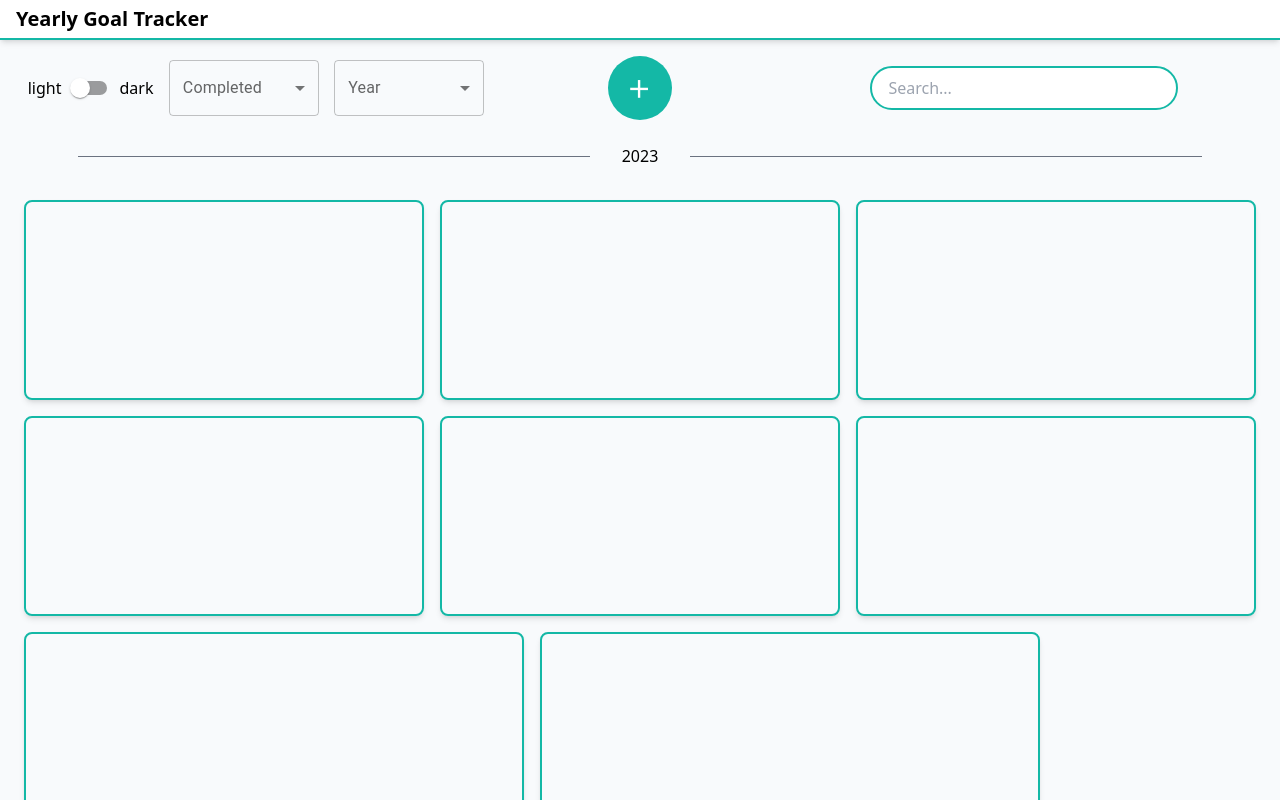
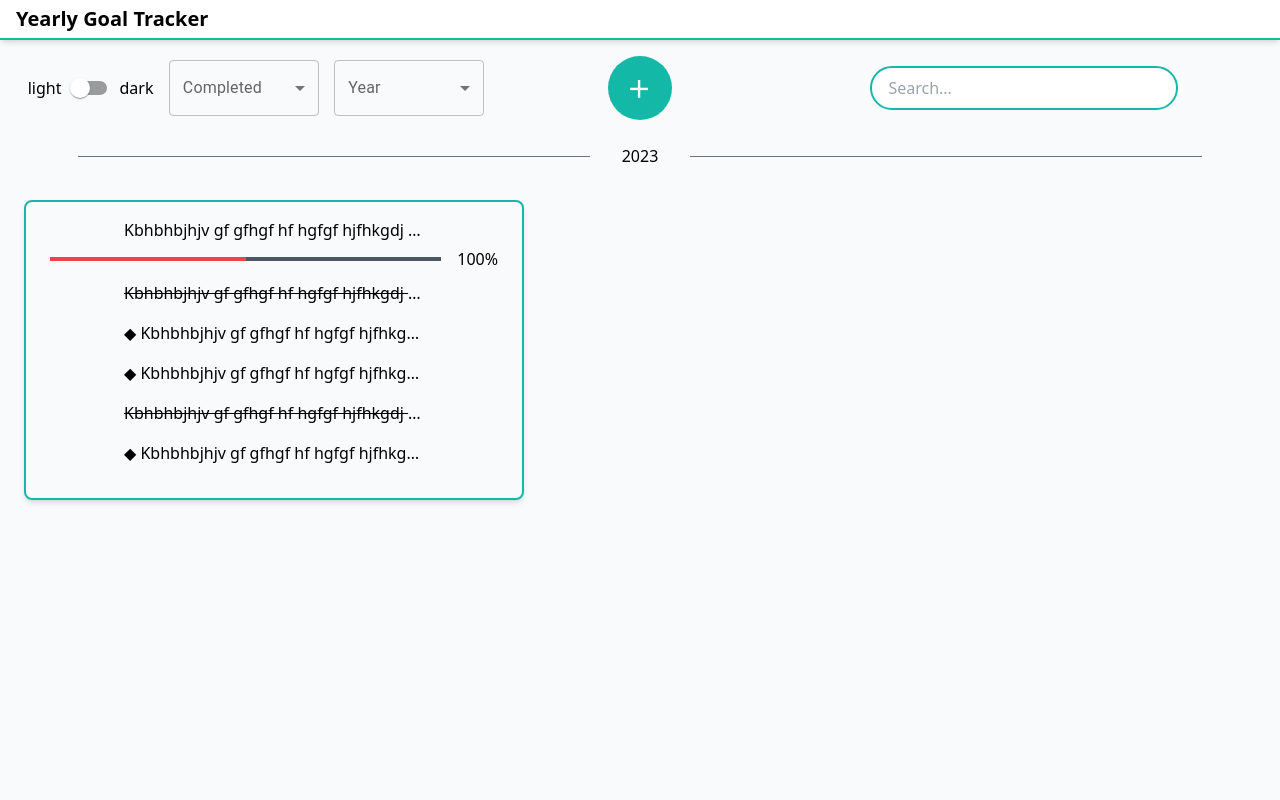
Before and after one commit to oOFaYOo/Yearly-goal-tracker, a React (Create React App) app: page / in a window 1280 px wide. Built offline with nearby package versions, Linux system fonts and the light colour scheme; the HTML template or start-up script is replaced by a standard one.

Commit message:
add GoalEditingPanel

```diff
--- a/src/components/GoalCreationPanel/index.tsx
+++ b/src/components/GoalCreationPanel/index.tsx
@@ -4,10 +4,12 @@ import DeleteOutlineIcon from '@mui/icons-material/DeleteOutline';
 
 const GoalCreationPanel = ({state, closeFunction}:{ state: boolean, closeFunction: React.Dispatch<React.SetStateAction<boolean>>}) => {
 
-    return state ? (
-        <div onClick={()=>closeFunction(false)} className='absolute flex justify-center items-center z-10 bg-black/60 h-full w-full'>
-            <form className='w-[35vw] z-20 h-[80vh] border-r-[24px] min-w-[400px] bg-slate-100 rounded
-            border-teal-500 shadow-md flex flex-col py-12 px-4 gap-y-4'>
+    return state ? ( <div className='absolute h-[100vh] w-[100vw] flex justify-center items-center'>
+            <div onClick={()=> {
+                closeFunction(false)
+            }}  className='flex justify-center items-center z-10 bg-black/60 h-full w-full'></div>
+            <form className='w-[35vw] absolute z-20 h-[80vh] border-r-[24px] min-w-[400px] bg-slate-100 rounded
+            border-teal-500 shadow-md flex flex-col pb-6 pt-12 px-4 gap-y-4'>
                 <div className='flex justify-between'>
                 <input name={'goal'} className='flex grow mr-2 p-2 rounded' type={'text'} placeholder={'Goal...'}/>
                 <input name={'date'} className='w-[100px] p-2 rounded' type={'number'} min={1950} defaultValue={new Date().getFullYear()} placeholder={'Year...'}/>
@@ -31,6 +33,9 @@ const GoalCreationPanel = ({state, closeFunction}:{ state: boolean, closeFunctio
                         <input className='rounded outline-none p-2 w-full' name={'step'} type={'text'} placeholder={'Step...'}/>
                     </div>
                 </div>
+                <div className='flex justify-center'>
+                <button className='hover:scale-105 active:scale-100 h-[40px] rounded w-[100px] bg-teal-500' type={'submit'}>Add</button>
+                </div>
             </form>
         </div>
     ) : null
--- /dev/null
+++ b/src/components/GoalEditingPanel/index.tsx
@@ -0,0 +1,42 @@
+import React from "react";
+import CheckCircleOutlineIcon from '@mui/icons-material/CheckCircleOutline';
+
+const GoalEditingPanel = ({state, closeFunction}:{ state: boolean, closeFunction: React.Dispatch<React.SetStateAction<boolean>>}) => {
+
+    return state ? ( <div className='absolute h-[100vh] w-[100vw] flex justify-center items-center'>
+        <div onClick={()=> {
+            closeFunction(false)
+        }}  className='flex justify-center items-center z-10 bg-black/60 h-full w-full'></div>
+            <form className='w-[35vw] absolute z-20 h-[80vh] border-r-[24px] min-w-[400px] bg-slate-100 rounded
+            border-teal-500 shadow-md flex flex-col pb-6 pt-12 px-4 gap-y-4'>
+                <div className='flex justify-between'>
+                    <p className='w-full p-2'>JJJjhkhkjhkh kjhkjhkhk kjhkhkjhkjhk ghghgjgj jggjgjgj kjhkhkjhkhk hkjhkhkh</p>
+                </div>
+                <div className='flex justify-between items-center'>
+                    <div className='h-[1px] w-[30%] bg-gray-500'/>
+                    Steps to achieve
+                    <div className='h-[1px] w-[30%] bg-gray-500'/>
+                </div>
+                <div className='overflow-y-auto flex flex-col w-full gap-y-4'>
+                    <div className='flex item-center flex-row'>
+                        <div className='pt-1.5'>
+                            <CheckCircleOutlineIcon className='mr-2 hover:text-green-600 text-black/20 hover:cursor-pointer hover:scale-105 active:scale-100'/>
+                        </div>
+                        <div className='p-2 w-full'>Ghfkdjfh ghgjhgjhgjh jhgjhgjhgjhg jhgjhgjhgjhgj jhgjhgjh dkfhkdjhfk ппоппорпорпо орпорпопопопо орпорпорпо kjdhfkjfhk ksdjfhk</div>
+                    </div>
+                    <div className='flex item-center flex-row'>
+                        <div className='pt-1.5'>
+                            <CheckCircleOutlineIcon className='mr-2 text-green-600 text-black/20 hover:cursor-pointer hover:scale-105 active:scale-100'/>
+                        </div>
+                        <div className='underline p-2 w-full'>Ghfkdjfh ghgjhgjhgjh jhgjhgjhgjhg jhgjhgjhgjhgj jhgjhgjh dkfhkdjhfk ппоппорпорпо орпорпопопопо орпорпорпо kjdhfkjfhk ksdjfhk</div>
+                    </div>
+                </div>
+                <div className='flex justify-center'>
+                <button className='hover:scale-105 active:scale-100 h-[40px] rounded w-[100px] bg-teal-500' type={'submit'}>Confirm</button>
+                </div>
+            </form>
+       </div>
+    ) : null
+};
+
+export default GoalEditingPanel;
--- a/src/components/Tile/index.tsx
+++ b/src/components/Tile/index.tsx
@@ -1,12 +1,124 @@
 import React from "react";
+import {Tooltip} from "@mui/material";
 
-const Tile = () => {
+const Tile = ({
+                  name,
+                  steps,
+                  onClick
+              }: { name: string, steps: string[], onClick: React.Dispatch<React.SetStateAction<boolean>> }) => {
 
     return (
         <div
-            className='flex shadow-md justify-center items-center grow min-w-[300px]
-             max-w-[500px] h-[200px] rounded-lg border-2 border-teal-500'>
-
+            className='hover:bg-white cursor-pointer flex shadow-md justify-between flex-col items-center grow min-w-[300px]
+             max-w-[500px] h-[300px] rounded-lg border-2 border-teal-500 p-4' onClick={() => onClick(true)}>
+            <Tooltip title={'Kbhbhbjhjv gf gfhgf hf hgfgfhfhgfhgfh hfhfhgfhgfhg'} arrow placement={"top"}>
+                <p style={{
+                    textOverflow: 'ellipsis',
+                    overflow: 'hidden',
+                    whiteSpace: 'nowrap',
+                }}
+                   className={'max-w-[300px]'}>
+                    {'Kbhbhbjhjv gf gfhgf hf hgfgf hjfhkgdj hdkjfhg kdjfhgkjdfhgkj dfh gkjdh kdjh kjdggf jhfhgfhgfh hfhfhgfhgfhg'}
+                </p>
+            </Tooltip>
+            <div className={'px-2 flex-row justify-between items-center flex h-[36px] w-full'}>
+                <div className='h-1 mr-4 w-full bg-gray-600'>
+                    <div className='h-full bg-red-500' style={{width: '50%'}}></div>
+                </div>
+                <p>100%</p>
+            </div>
+            <div className={'items-center grow py-1 flex max-h-[205px] w-full flex flex-col gap-y-1 overflow-y-auto'}>
+                <Tooltip title={'Kbhbhbjhjv gf gfhgf hf hgfgfhfhgfhgfh hfhfhgfhgfhg'} arrow placement={"top"}>
+                    <p style={{
+                        textOverflow: 'ellipsis',
+                        overflow: 'hidden',
+                        whiteSpace: 'nowrap',
+                    }}
+                       className={'max-w-[300px] min-h-[36px] line-through'}>
+                        {'Kbhbhbjhjv gf gfhgf hf hgfgf hjfhkgdj hdkjfhg kdjfhgkjdfhgkj dfh gkjdh kdjh kjdggf jhfhgfhgfh hfhfhgfhgfhg'}
+                    </p>
+                </Tooltip>
+                <Tooltip title={'Kbhbhbjhjv gf gfhgf hf hgfgfhfhgfhgfh hfhfhgfhgfhg'} arrow placement={"top"}>
+                    <p style={{
+                        textOverflow: 'ellipsis',
+                        overflow: 'hidden',
+                        whiteSpace: 'nowrap',
+                    }}
+                       className={'max-w-[300px] min-h-[36px]'}>
+                        {'◆ Kbhbhbjhjv gf gfhgf hf hgfgf hjfhkgdj hdkjfhg kdjfhgkjdfhgkj dfh gkjdh kdjh kjdggf jhfhgfhgfh hfhfhgfhgfhg'}
+                    </p>
+                </Tooltip>
+                <Tooltip title={'Kbhbhbjhjv gf gfhgf hf hgfgfhfhgfhgfh hfhfhgfhgfhg'} arrow placement={"top"}>
+                    <p style={{
+                        textOverflow: 'ellipsis',
+                        overflow: 'hidden',
+                        whiteSpace: 'nowrap',
+                    }}
+                       className={'max-w-[300px] min-h-[36px]'}>
+                        {'◆ Kbhbhbjhjv gf gfhgf hf hgfgf hjfhkgdj hdkjfhg kdjfhgkjdfhgkj dfh gkjdh kdjh kjdggf jhfhgfhgfh hfhfhgfhgfhg'}
+                    </p>
+                </Tooltip>
+                <Tooltip title={'Kbhbhbjhjv gf gfhgf hf hgfgfhfhgfhgfh hfhfhgfhgfhg'} arrow placement={"top"}>
+                    <p style={{
+                        textOverflow: 'ellipsis',
+                        overflow: 'hidden',
+                        whiteSpace: 'nowrap',
+                    }}
+                       className={'max-w-[300px] min-h-[36px] line-through'}>
+                        {'Kbhbhbjhjv gf gfhgf hf hgfgf hjfhkgdj hdkjfhg kdjfhgkjdfhgkj dfh gkjdh kdjh kjdggf jhfhgfhgfh hfhfhgfhgfhg'}
+                    </p>
+                </Tooltip>
+                <Tooltip title={'Kbhbhbjhjv gf gfhgf hf hgfgfhfhgfhgfh hfhfhgfhgfhg'} arrow placement={"top"}>
+                    <p style={{
+                        textOverflow: 'ellipsis',
+                        overflow: 'hidden',
+                        whiteSpace: 'nowrap',
+                    }}
+                       className={'max-w-[300px] min-h-[36px]'}>
+                        {'◆ Kbhbhbjhjv gf gfhgf hf hgfgf hjfhkgdj hdkjfhg kdjfhgkjdfhgkj dfh gkjdh kdjh kjdggf jhfhgfhgfh hfhfhgfhgfhg'}
+                    </p>
+                </Tooltip>
+                <Tooltip title={'Kbhbhbjhjv gf gfhgf hf hgfgfhfhgfhgfh hfhfhgfhgfhg'} arrow placement={"top"}>
+                    <p style={{
+                        textOverflow: 'ellipsis',
+                        overflow: 'hidden',
+                        whiteSpace: 'nowrap',
+                    }}
+                       className={'max-w-[300px] min-h-[36px]'}>
+                        {'◆ Kbhbhbjhjv gf gfhgf hf hgfgf hjfhkgdj hdkjfhg kdjfhgkjdfhgkj dfh gkjdh kdjh kjdggf jhfhgfhgfh hfhfhgfhgfhg'}
+                    </p>
+                </Tooltip>
+                <Tooltip title={'Kbhbhbjhjv gf gfhgf hf hgfgfhfhgfhgfh hfhfhgfhgfhg'} arrow placement={"top"}>
+                    <p style={{
+                        textOverflow: 'ellipsis',
+                        overflow: 'hidden',
+                        whiteSpace: 'nowrap',
+                    }}
+                       className={'max-w-[300px] min-h-[36px] line-through'}>
+                        {'Kbhbhbjhjv gf gfhgf hf hgfgf hjfhkgdj hdkjfhg kdjfhgkjdfhgkj dfh gkjdh kdjh kjdggf jhfhgfhgfh hfhfhgfhgfhg'}
+                    </p>
+                </Tooltip>
+                <Tooltip title={'Kbhbhbjhjv gf gfhgf hf hgfgfhfhgfhgfh hfhfhgfhgfhg'} arrow placement={"top"}>
+                    <p style={{
+                        textOverflow: 'ellipsis',
+                        overflow: 'hidden',
+                        whiteSpace: 'nowrap',
+                    }}
+                       className={'max-w-[300px] min-h-[36px]'}>
+                        {'◆ Kbhbhbjhjv gf gfhgf hf hgfgf hjfhkgdj hdkjfhg kdjfhgkjdfhgkj dfh gkjdh kdjh kjdggf jhfhgfhgfh hfhfhgfhgfhg'}
+                    </p>
+                </Tooltip>
+                <Tooltip title={'Kbhbhbjhjv gf gfhgf hf hgfgfhfhgfhgfh hfhfhgfhgfhg'} arrow placement={"top"}>
+                    <p style={{
+                        textOverflow: 'ellipsis',
+                        overflow: 'hidden',
+                        whiteSpace: 'nowrap',
+                    }}
+                       className={'max-w-[300px] min-h-[36px]'}>
+                        {'◆ Kbhbhbjhjv gf gfhgf hf hgfgf hjfhkgdj hdkjfhg kdjfhgkjdfhgkj dfh gkjdh kdjh kjdggf jhfhgfhgfh hfhfhgfhgfhg'}
+                    </p>
+                </Tooltip>
+            </div>
         </div>
     )
 }
--- a/src/pages/Main/index.tsx
+++ b/src/pages/Main/index.tsx
@@ -2,14 +2,17 @@ import React, {useState} from 'react';
 import Tile from "../../components/Tile";
 import SortingPanel from "../../components/SortingPanel";
 import GoalCreationPanel from "../../components/GoalCreationPanel";
+import GoalEditingPanel from "../../components/GoalEditingPanel";
 
 const Main = () => {
 
     const [openGoalCreationPanel, setOpenGoalCreationPanel] = useState(false);
+    const [openGoalEditingPanel, setOpenGoalEditingPanel] = useState(false);
 
     return (
         <>
         <GoalCreationPanel state={openGoalCreationPanel} closeFunction={setOpenGoalCreationPanel}/>
+        <GoalEditingPanel state={openGoalEditingPanel} closeFunction={setOpenGoalEditingPanel}/>
         <div className="absolute overflow-y-auto h-[100vh] w-[100vw] bg-slate-50">
             <header className="w-full shadow-md h-[5vh] flex items-center bg-white border-b-2 border-teal-500">
                 <p className='ml-4 text-xl font-sans font-semibold'>Yearly Goal Tracker</p>
@@ -34,7 +37,7 @@ const Main = () => {
                 <div className='h-[1px] w-[40%] bg-gray-500'/>
             </div>
             <div className='p-6 flex flex-wrap gap-4 '>
-                <Tile /><Tile /><Tile /><Tile /><Tile /><Tile /><Tile /><Tile />
+                <Tile name='' steps={['']} onClick={setOpenGoalEditingPanel}/>
             </div>
         </div>
         </>
```
